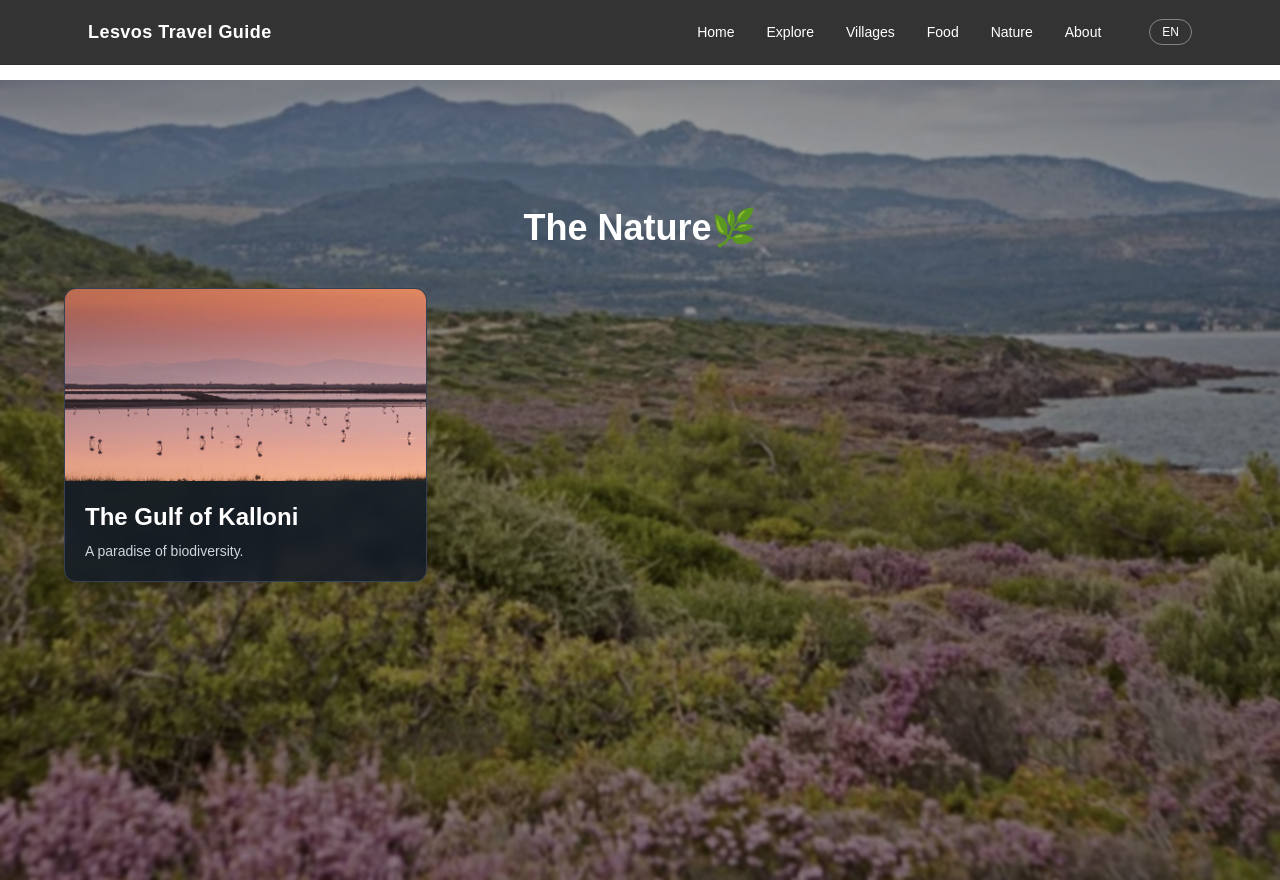
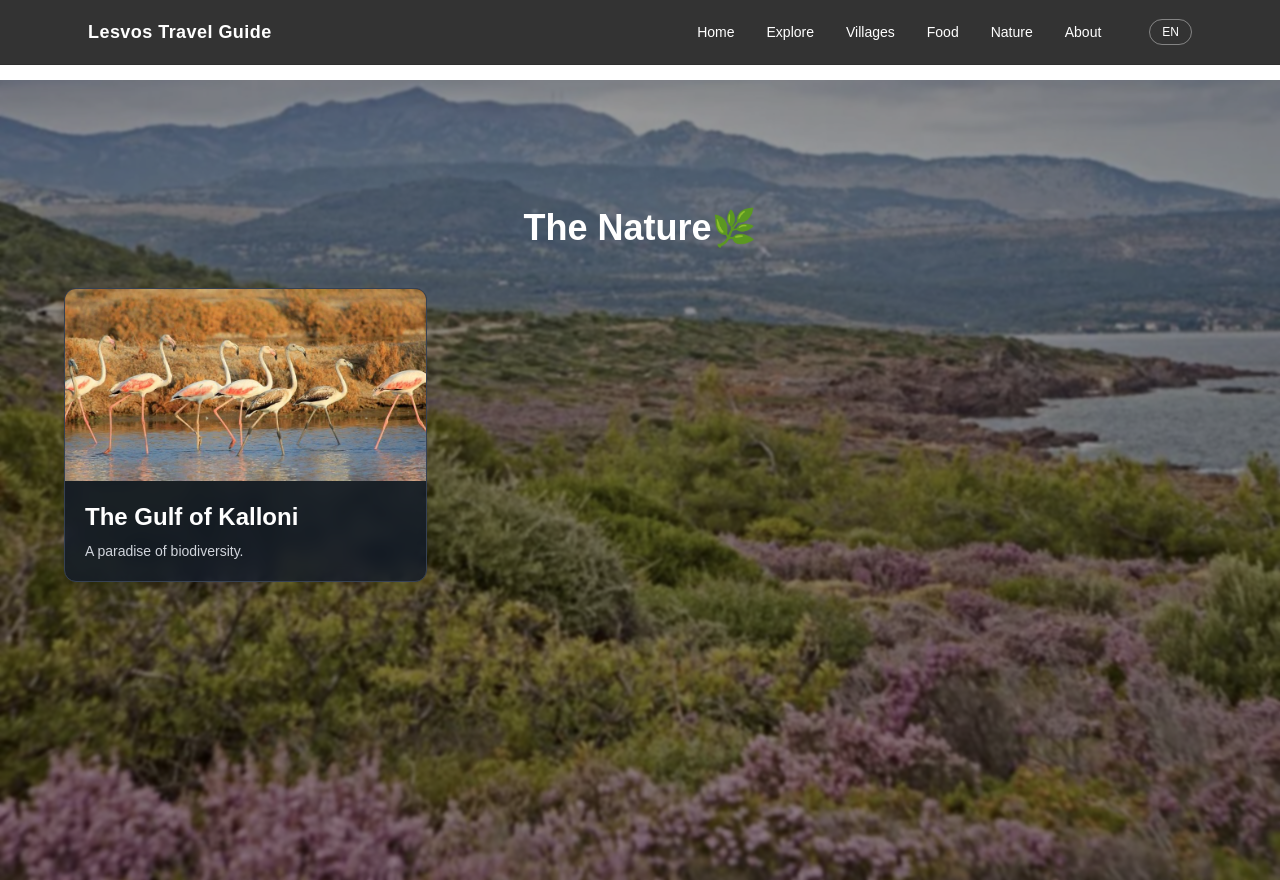
Before and after one commit to amamouridis06/lesvos-travel-guide, a Next.js app: page /nature in a window 1280 px wide. Built offline with nearby package versions, Linux system fonts and the light colour scheme.

Commit message:
Update page.tsx

```diff
--- a/app/nature/page.tsx
+++ b/app/nature/page.tsx
@@ -5,7 +5,7 @@ export default function NaturePage() {
     {
       slug: "kolpos-kallonis",
       name: "The Gulf of Kalloni",
-      img: "/kolpos-kallonis.jpeg",
+      img: "/flamingo.jpeg",
       desc: "A paradise of biodiversity."
     },
     // {
```
